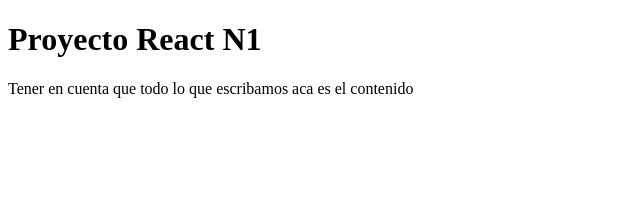
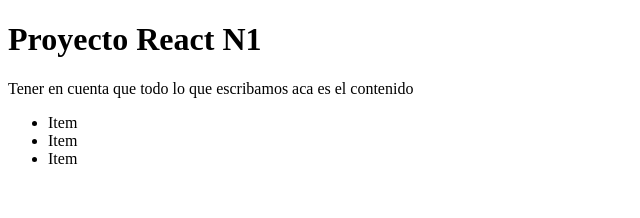
Before and after one commit to fedesioli/proyecto-node-progra-3, a React (Create React App) app: page / in a window 1280 px wide. Shown: the top 218 px of the page, without its empty margins (0-640 px from the left). Built offline with nearby package versions, Linux system fonts and the light colour scheme.

Commit message:
Prueba components

```diff
--- a/src/App.js
+++ b/src/App.js
@@ -1,10 +1,14 @@
 import React from "react";
+import Items from "./components/items.js";
 
 function App() {
   return (
     <div className="App">
       <h1>Proyecto React N1</h1>
       <p>Tener en cuenta que todo lo que escribamos aca es el contenido</p>
+      <ul>
+        < Items />
+      </ul>
     </div>
   );
 }
--- /dev/null
+++ b/src/components/items.js
@@ -0,0 +1,13 @@
+import React from "react";
+
+function Items() {
+    return(
+        <React.Fragment>
+            <li>Item</li>
+            <li>Item</li>
+            <li>Item</li>
+        </React.Fragment>
+    );
+}
+
+export default Items;
```
